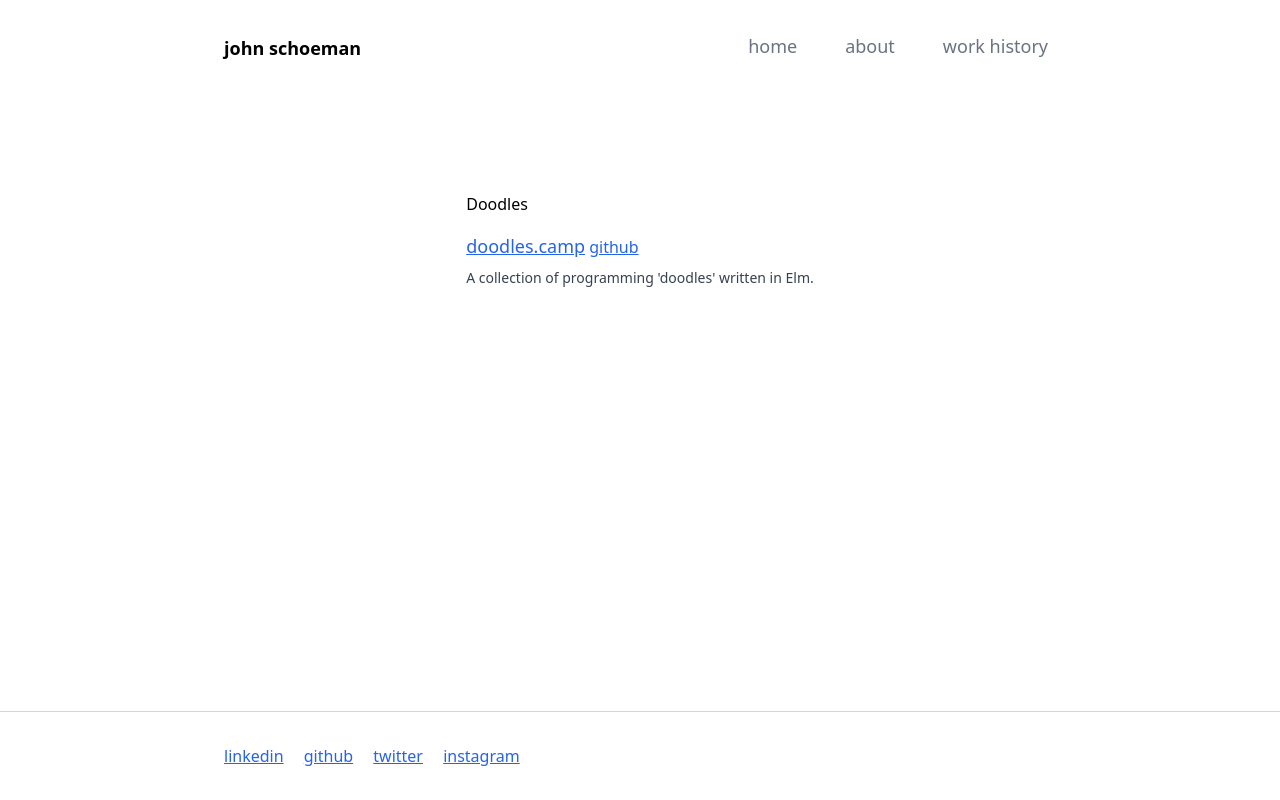
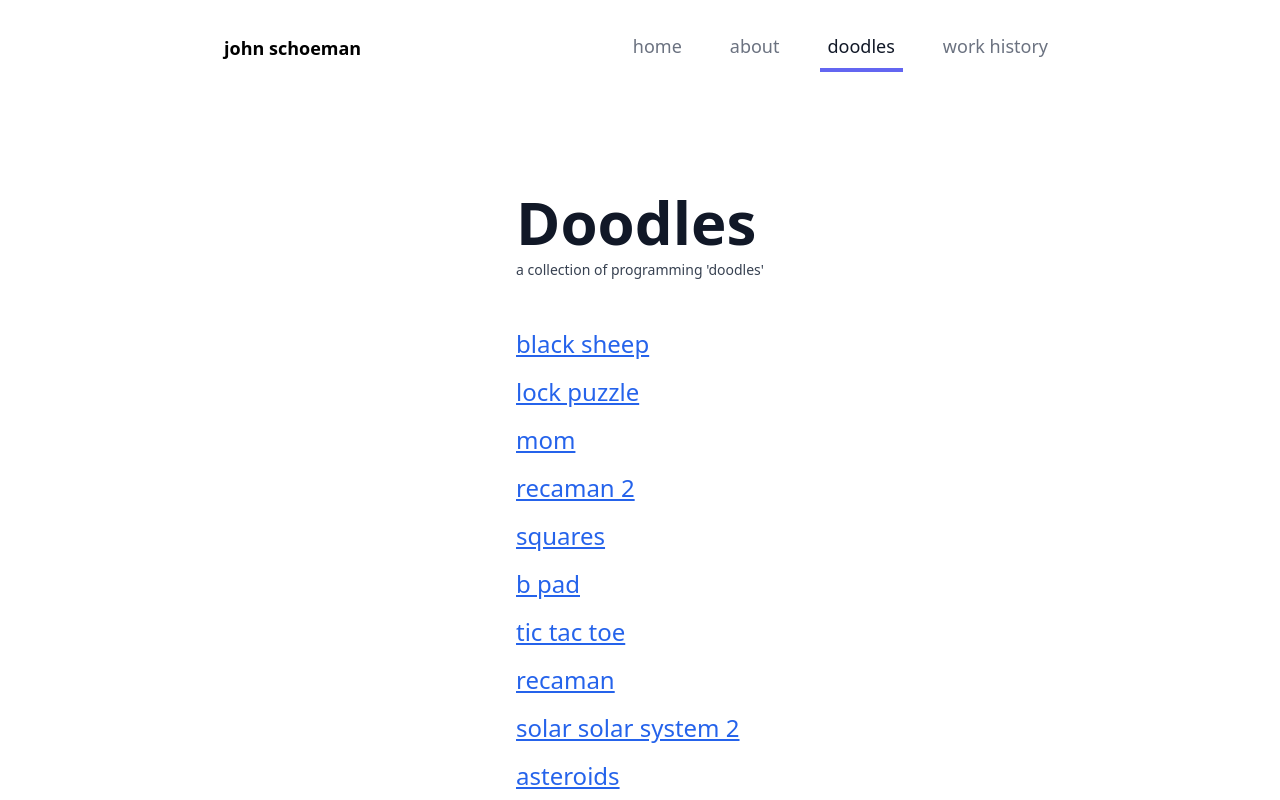
Before and after one commit to johnschoeman/about, a Svelte app: page /doodles in a window 1280 px wide. Shown: the top 800 px of the page. Built offline with nearby package versions, Linux system fonts and the light colour scheme.

Commit message:
Add doodles page

```diff
--- /dev/null
+++ b/public/doodles.html
@@ -0,0 +1,13 @@
+<!DOCTYPE html>
+<html lang="en">
+<head>
+  <meta charset='utf-8'>
+  <meta name='viewport' content='width=device-width,initial-scale=1'>
+
+  <title>john.horse</title>
+  <link rel='icon' type='image/png' href='/favicon.ico'>
+  <link rel='stylesheet' href='/build/bundle.css'>
+
+  <script defer src='/build/bundle.js'></script>
+</head>
+</html>
--- a/src/Doodles.svelte
+++ b/src/Doodles.svelte
@@ -1,10 +1,70 @@
-<h2>Doodles</h2>
+<script lang="ts">
+  const doodles = [
+    {
+      label: "black sheep",
+      url: "https://www.doodles.camp/#/doodles/black_sheep",
+    },
+    {
+      label: "lock puzzle",
+      url: "https://www.doodles.camp/#/doodles/lock_puzzle",
+    },
+    {
+      label: "mom",
+      url: "https://www.doodles.camp/#/doodles/mom",
+    },
 
-<a class="mt-4 text-lg lnk" href="https://www.doodles.camp">doodles.camp</a>
-<a class="mt-4 underline lnk" href="https://github.com/johnschoeman/doodles"
-  >github</a
->
+    { label: "recaman 2", url: "https://www.doodles.camp/#/doodles/recaman" },
+    { label: "squares", url: "https://www.doodles.camp/#/doodles/squares" },
+    {
+      label: "b pad",
+      url: "https://boring-hypatia-5625e0.netlify.app/doodles/b_pad.html",
+    },
+    {
+      label: "tic tac toe",
+      url: "https://boring-hypatia-5625e0.netlify.app/doodles/tic_tac_toe.html",
+    },
+    {
+      label: "recaman",
+      url: "https://boring-hypatia-5625e0.netlify.app/doodles/recaman.html",
+    },
+    {
+      label: "solar solar system 2",
+      url: "https://boring-hypatia-5625e0.netlify.app/doodles/solar_system_2.html",
+    },
+    {
+      label: "asteroids",
+      url: "https://boring-hypatia-5625e0.netlify.app/doodles/asteroids.html",
+    },
+    {
+      label: "tree",
+      url: "https://boring-hypatia-5625e0.netlify.app/doodles/tree.html",
+    },
+    {
+      label: "mandlebrot",
+      url: "https://boring-hypatia-5625e0.netlify.app/doodles/mandlebrot.html",
+    },
+    {
+      label: "koch curve",
+      url: "https://boring-hypatia-5625e0.netlify.app/doodles/koch_curve.html",
+    },
+    {
+      label: "mirror prime",
+      url: "https://boring-hypatia-5625e0.netlify.app/doodles/mirror_prime.html",
+    },
+  ]
+</script>
 
-<p class="mt-2 text-sm text-gray-700">
-  A collection of programming 'doodles' written in Elm.
-</p>
+<div class="w-full">
+  <h1 class="h1">Doodles</h1>
+  <p class="mt-2 text-sm text-gray-700">
+    a collection of programming 'doodles'
+  </p>
+
+  <ul class="mt-8">
+    {#each doodles as { url, label }}
+      <li>
+        <a class="mt-4 text-2xl lnk" href={url}>{label}</a>
+      </li>
+    {/each}
+  </ul>
+</div>
--- a/src/Header.svelte
+++ b/src/Header.svelte
@@ -10,6 +10,7 @@
   const links = [
     { path: "/", label: "home" },
     { path: "/about", label: "about" },
+    { path: "/doodles", label: "doodles" },
     { path: "/work_history", label: "work history" },
   ]
 </script>
```
